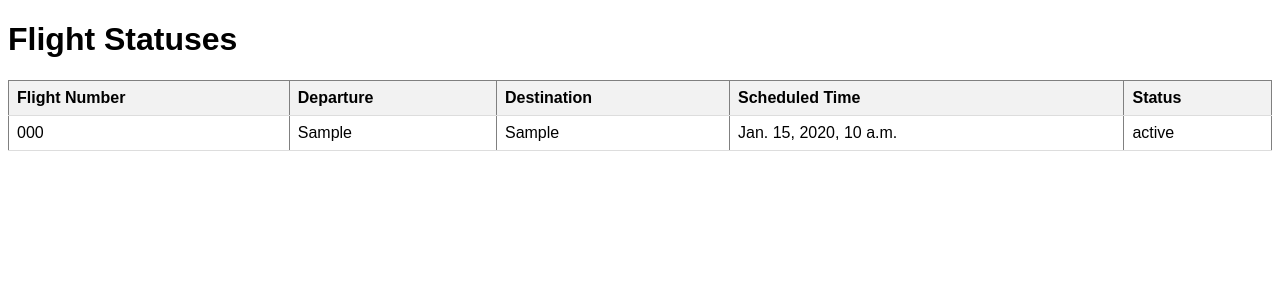
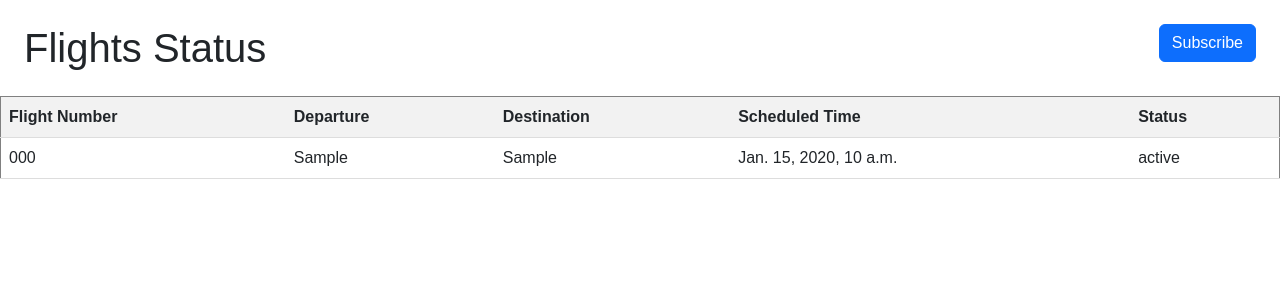
Before and after one commit to vatsal-namdev/FlightM, a Django app: template templates/flight.html in a window 1280 px wide. Shown: the top 300 px of the page. Run offline with Django 5.2, Linux system fonts and the light colour scheme; the template is opened without the code that fills it: values that come from a table or form of the project are taken from there, others are empty; tables that the repository leaves empty hold one stand-in row (values such as "Sample post"); parts of the project's set-up code (start-up, migrations or seed data) failed here and were passed over.

Commit message:
button added for subscribe

```diff
--- a/templates/flight.html
+++ b/templates/flight.html
@@ -2,6 +2,7 @@
 <html>
 <head>
     <title>Flight Status</title>
+    <link rel="stylesheet" href="https://cdn.jsdelivr.net/npm/bootstrap@5.3.2/dist/css/bootstrap.min.css">
     <style>
         body {
     font-family: Arial, sans-serif;
@@ -22,7 +23,10 @@ th {
     </style>
 </head>
 <body>
-    <h1>Flight Statuses</h1>
+    <div class="m-3 p-2">
+        <h1 style="display: inline;">Flights Status</h1>
+        <a href="/flight/subscribe" class="btn btn-primary float-end">Subscribe</a>
+    </div>
     <table border="1">
         <tr>
             <th>Flight Number</th>
```
